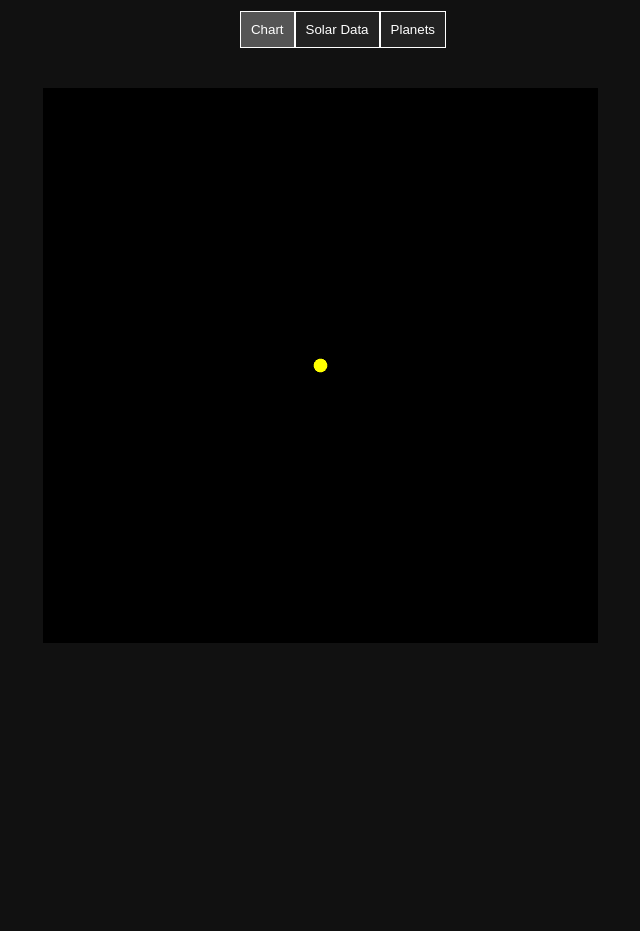
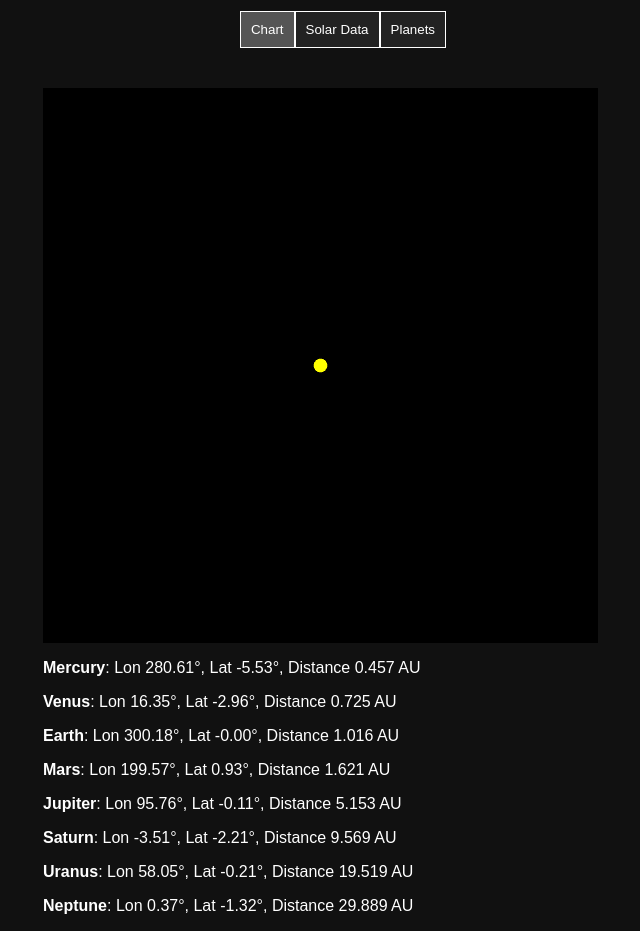
Before and after one commit to 33bree3/astrology-app, a plain HTML site: page index.html in a window 1280 px wide. Shown: the part 79-1010 px from the top of the page, without its empty margins (297-937 px from the left). Before the commit the page ends 800 px from the top, so only its background shows below. Drawn offline with nearby package versions, Linux system fonts and the light colour scheme; animation ran at ten frames a second.

Commit message:
Update index.html

```diff
--- a/index.html
+++ b/index.html
@@ -18,7 +18,7 @@
   <!-- Astrology Chart -->
   <section id="chart" class="active">
     <canvas id="chartCanvas" width="555" height="555"></canvas>
-    <div id="chartInfo"></div>
+    <div id="planetInfo"></div>
   </section>
 
   <!-- Solar Information -->
```
